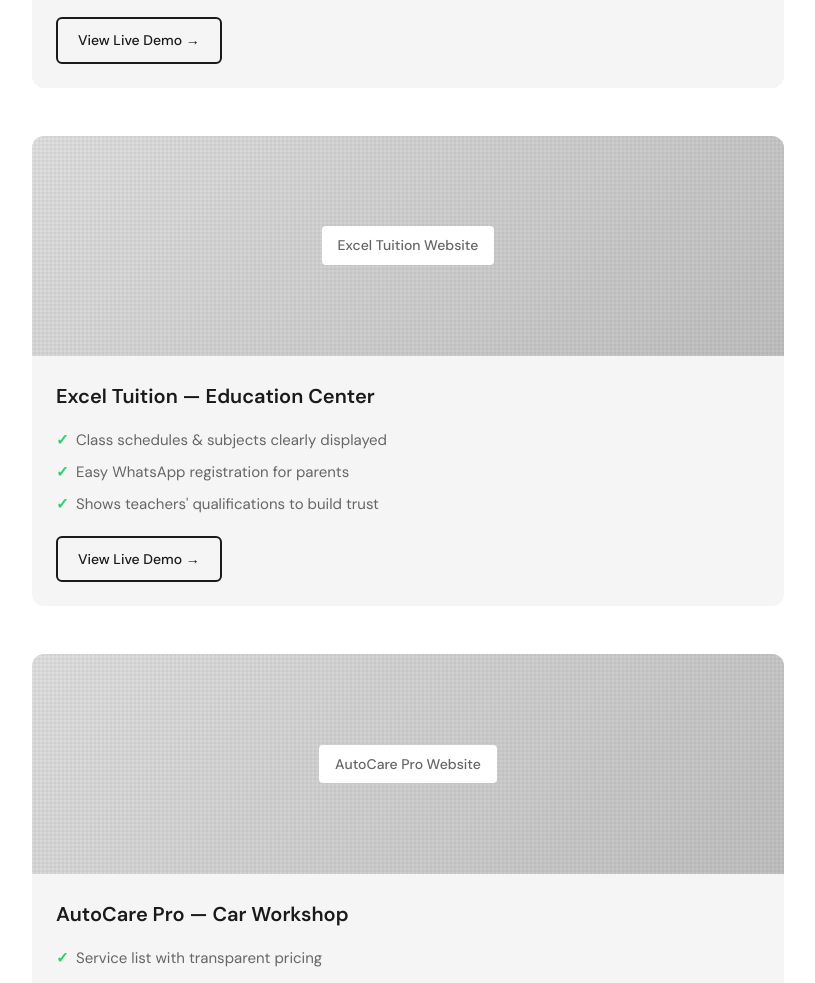
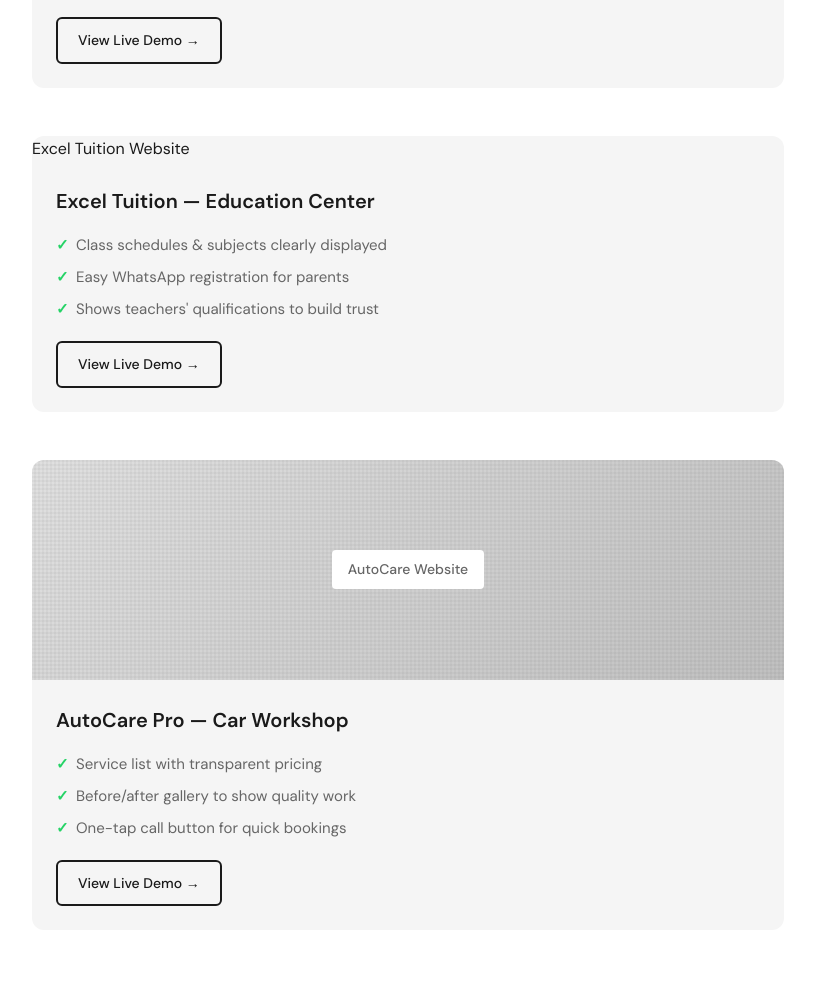
Before and after one commit to BFFnajdaS/portafolio, a plain HTML site: page index.html in a window 1280 px wide. Shown: the part 943-1926 px from the top of the page, without its empty margins (232-1047 px from the left). Drawn offline with Linux system fonts and the light colour scheme.

Commit message:
Update index.html

```diff
--- a/index.html
+++ b/index.html
@@ -420,7 +420,7 @@
 
                 <!-- Project 2: Tuition Center -->
                 <article class="project">
-                    <div class="project-image">
+                    <div class="https://shopee.com.my/blog/wp-content/uploads/2022/01/71.jpg">
                         <span>Excel Tuition Website</span>
                     </div>
                     <div class="project-content">
@@ -437,7 +437,7 @@
                 <!-- Project 3: Car Workshop -->
                 <article class="project">
                     <div class="project-image">
-                        <span>AutoCare Pro Website</span>
+                        <span>AutoCare Website</span>
                     </div>
                     <div class="project-content">
                         <h3>AutoCare Pro — Car Workshop</h3>
```
